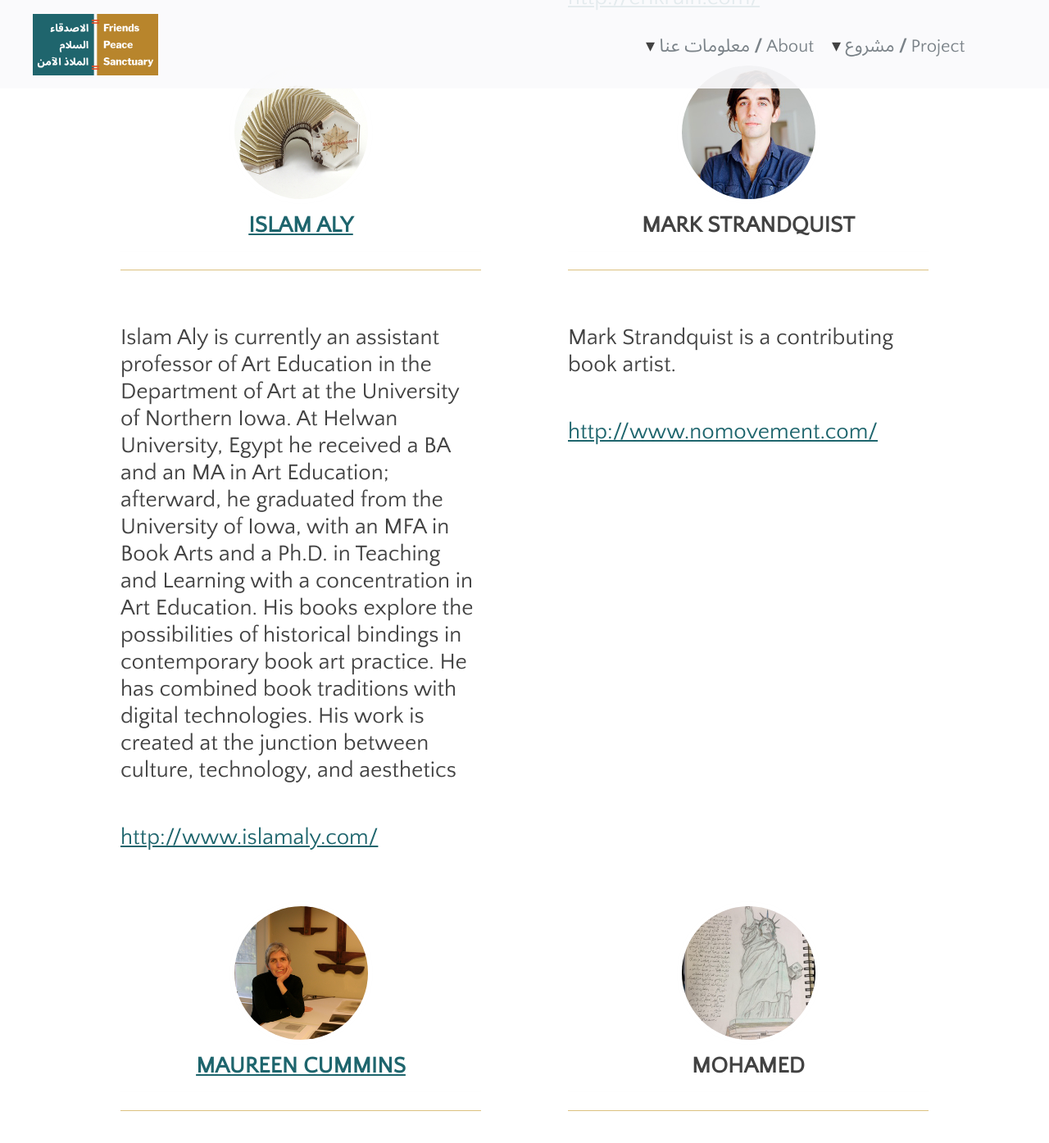
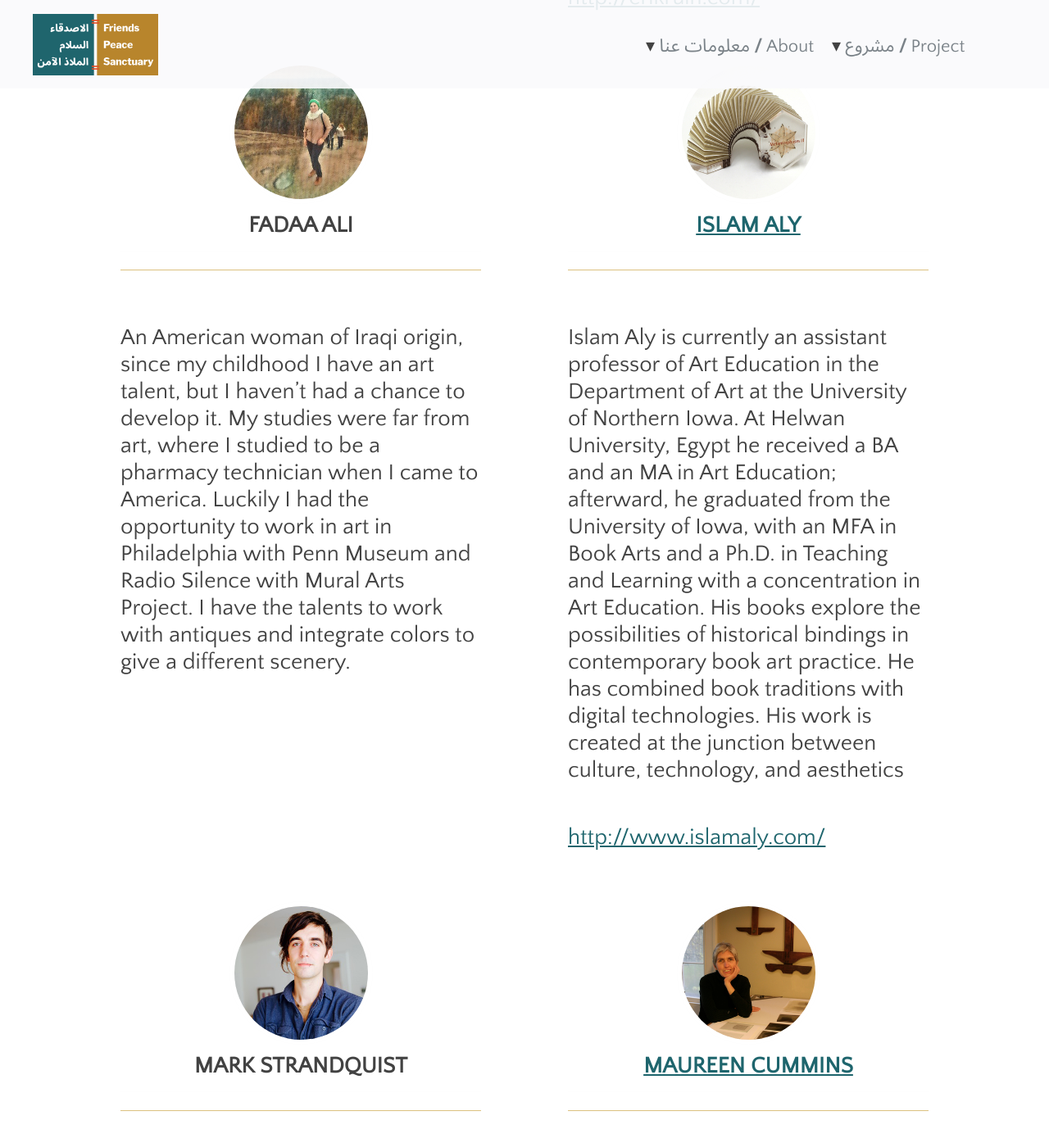
Before and after one commit to swat-ds/fps.swarthmore.edu, a Jekyll site: the page built from _pages/artists.md, in a window 1280 px wide and 1400 px high, scrolled down 1353 px. Shown: the top 1395 px of the window at 82% size. Built offline with Jekyll 4.4.1, drawn with Linux system fonts in a browser that asks for light colours.

Commit message:
adds fadaa bio

```diff
--- a/_data/authors.yml
+++ b/_data/authors.yml
@@ -26,10 +26,11 @@ Erik Ruin:
   avatar: ErikRuinbio1.jpeg
   url: http://erikruin.com/
 
-# Fadaa:
-#   name: Fadaa
-#   bio:
-#   avatar:
+Fadaa:
+  name: Fadaa Ali
+  bio: >
+    An American woman of Iraqi origin, since my childhood I have an art talent, but I haven’t had a chance to develop it. My studies were far from art, where I studied to be a pharmacy technician when I came to America. Luckily I had the opportunity to work in art in Philadelphia with Penn Museum and Radio Silence with Mural Arts Project. I have the talents to work with antiques and integrate colors to give a different scenery.
+  avatar: fadaa-ali-bio.jpeg
 
 # Fouad:
 #   name: Fouad
```
Also changed, not shown: _posts/2018-06-06-searching-for-sanctuary-symposium.md (+1 -0 lines), assets/images/fadaa-ali-bio.jpeg (added).
